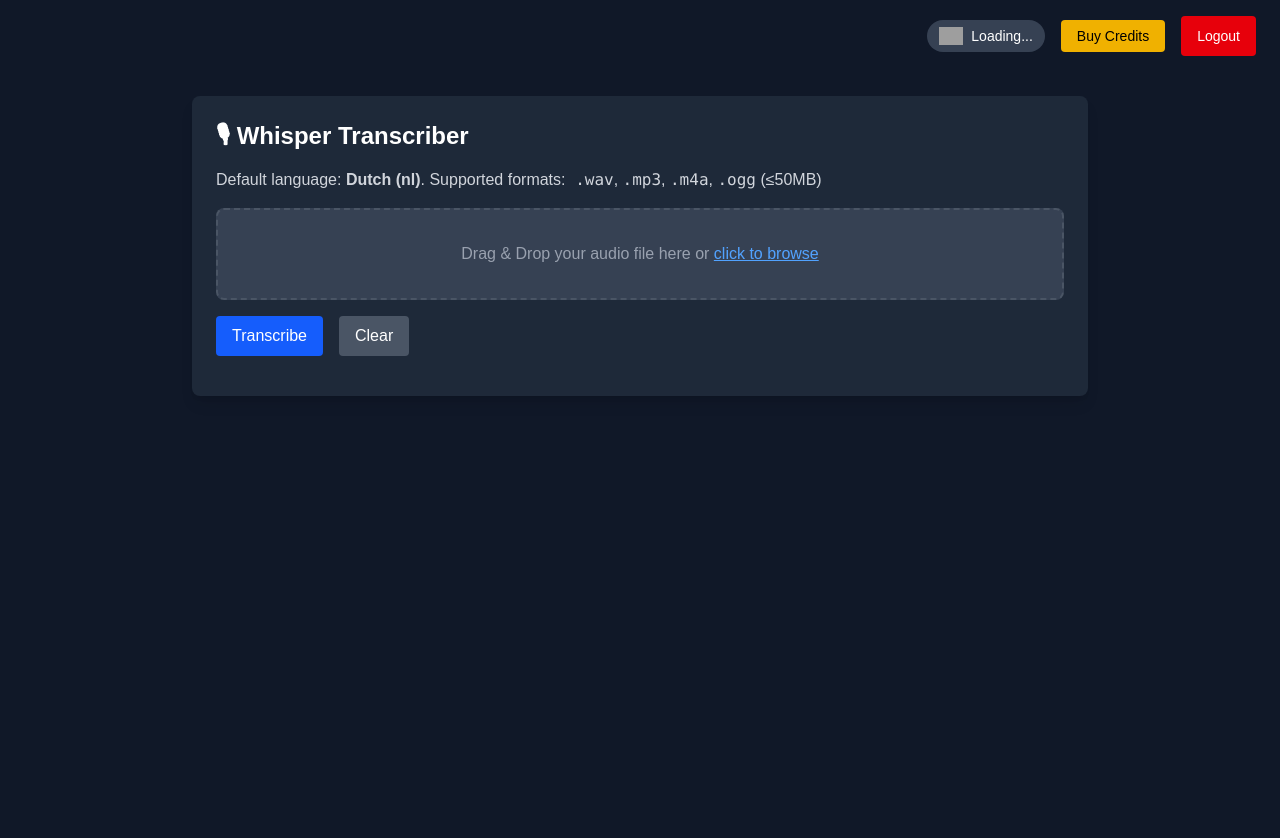
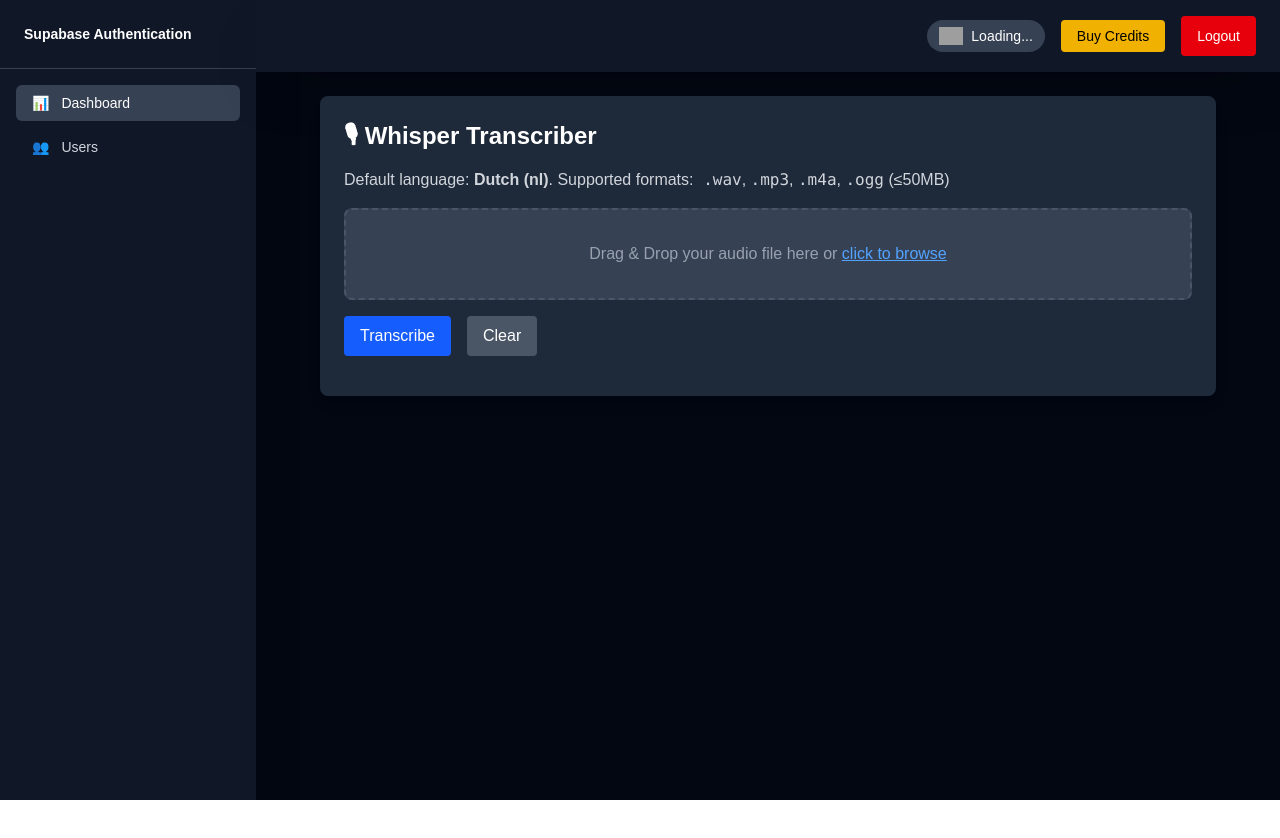
Before and after one commit to sumairirshad/supabase_authentication, a Next.js app: page /dashboard in a window 1280 px wide. Shown: the top 838 px of the page. After the commit the page ends 800 px from the top, so only its background shows below. Built offline with nearby package versions, Linux system fonts and the light colour scheme; no server answers; grey boxes are pictures that could not be loaded.

Commit message:
use side bar

```diff
--- a/src/app/dashboard/page.tsx
+++ b/src/app/dashboard/page.tsx
@@ -4,6 +4,7 @@
 import { Input } from '../components/ui/input'
 import Header from '../components/Header'
 import { useCredits } from '../context/CreditsContext'
+import Sidebar from '../components/Sidebar'
 
 export default function Dashboard() {
   const [file, setFile] = useState<File | null>(null)
@@ -90,10 +91,14 @@
   }
 
   return (
-    <> <Header />
-    <div className="min-h-screen bg-gray-900 text-white p-6">
+    <div className="flex min-h-screen bg-gray-950 text-white">
+      <Sidebar />
 
-      <div className="max-w-4xl mx-auto bg-gray-800 p-6 rounded-lg shadow-lg">
+      <div className="flex-1 flex flex-col">
+        <Header />
+
+        <main className="flex-1 flex justify-center items-start p-6">
+          <div className="w-full max-w-4xl bg-gray-800 p-6 rounded-lg shadow-lg">
             <h1 className="text-2xl font-bold mb-4">🎙 Whisper Transcriber</h1>
             <p className="mb-4 text-gray-300">
               Default language: <strong>Dutch (nl)</strong>. Supported formats:
@@ -113,7 +118,8 @@
                 <p className="text-blue-300 font-medium">📂 {file.name}</p>
               ) : (
                 <p className="text-gray-400">
-              Drag & Drop your audio file here or <span className="text-blue-400 underline">click to browse</span>
+                  Drag & Drop your audio file here or{' '}
+                  <span className="text-blue-400 underline">click to browse</span>
                 </p>
               )}
             </div>
@@ -157,7 +163,8 @@
               </div>
             )}
           </div>
+        </main>
       </div>
-    </>
+    </div>
   )
 }
```
Lines whose indentation alone changed are shown as unchanged.
